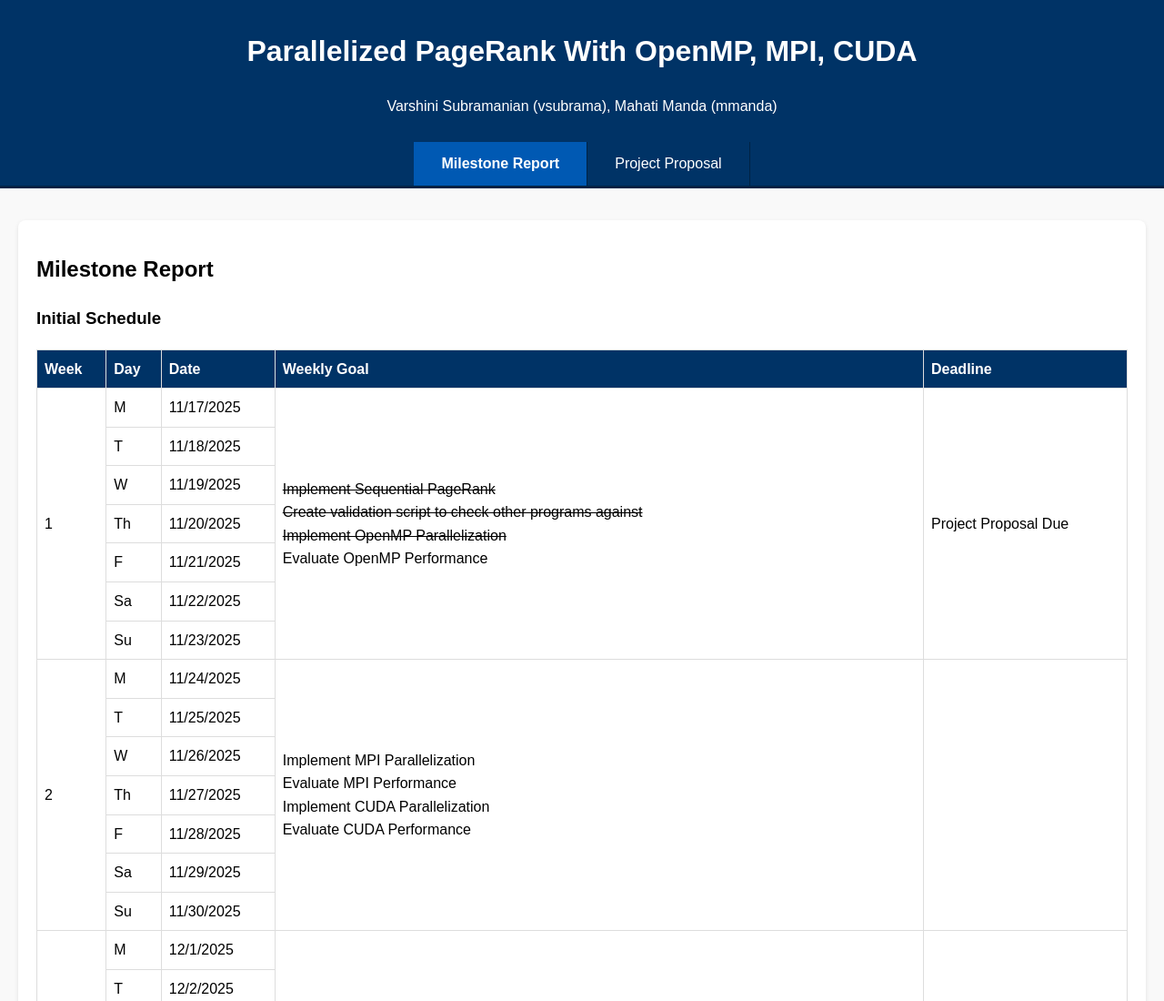
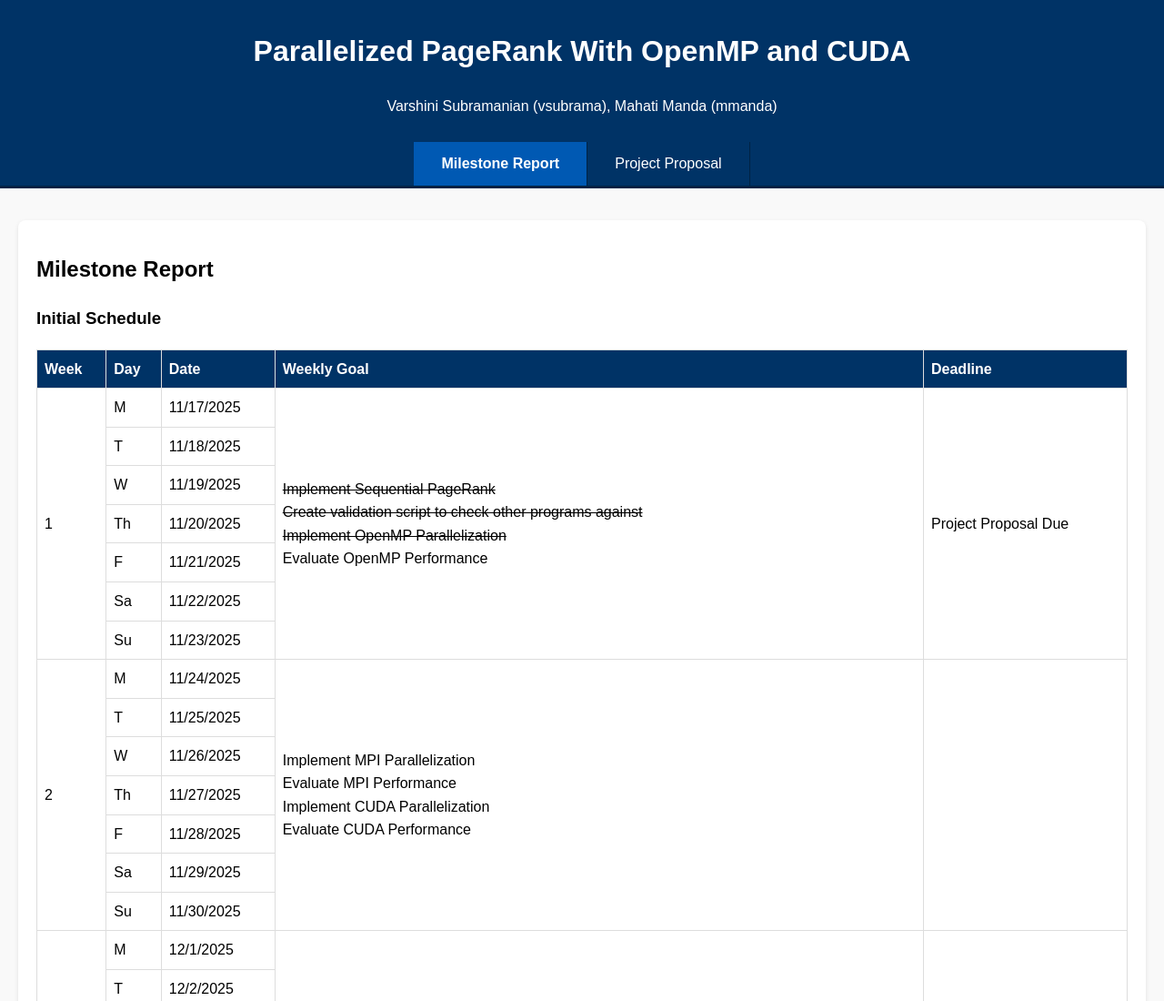
Before and after one commit to mahu0926/parallel-pagerank, a plain HTML site: page index.html in a window 1280 px wide. Shown: the top 1100 px of the page at 91% size. Drawn offline with Linux system fonts and the light colour scheme.

Commit message:
updated header

```diff
--- a/index.html
+++ b/index.html
@@ -86,7 +86,7 @@
 </head>
 <body>
     <header>
-        <h1>Parallelized PageRank With OpenMP, MPI, CUDA</h1>
+        <h1>Parallelized PageRank With OpenMP and CUDA</h1>
         <p>Varshini Subramanian (vsubrama), Mahati Manda (mmanda)</p>
     </header>
 
```
